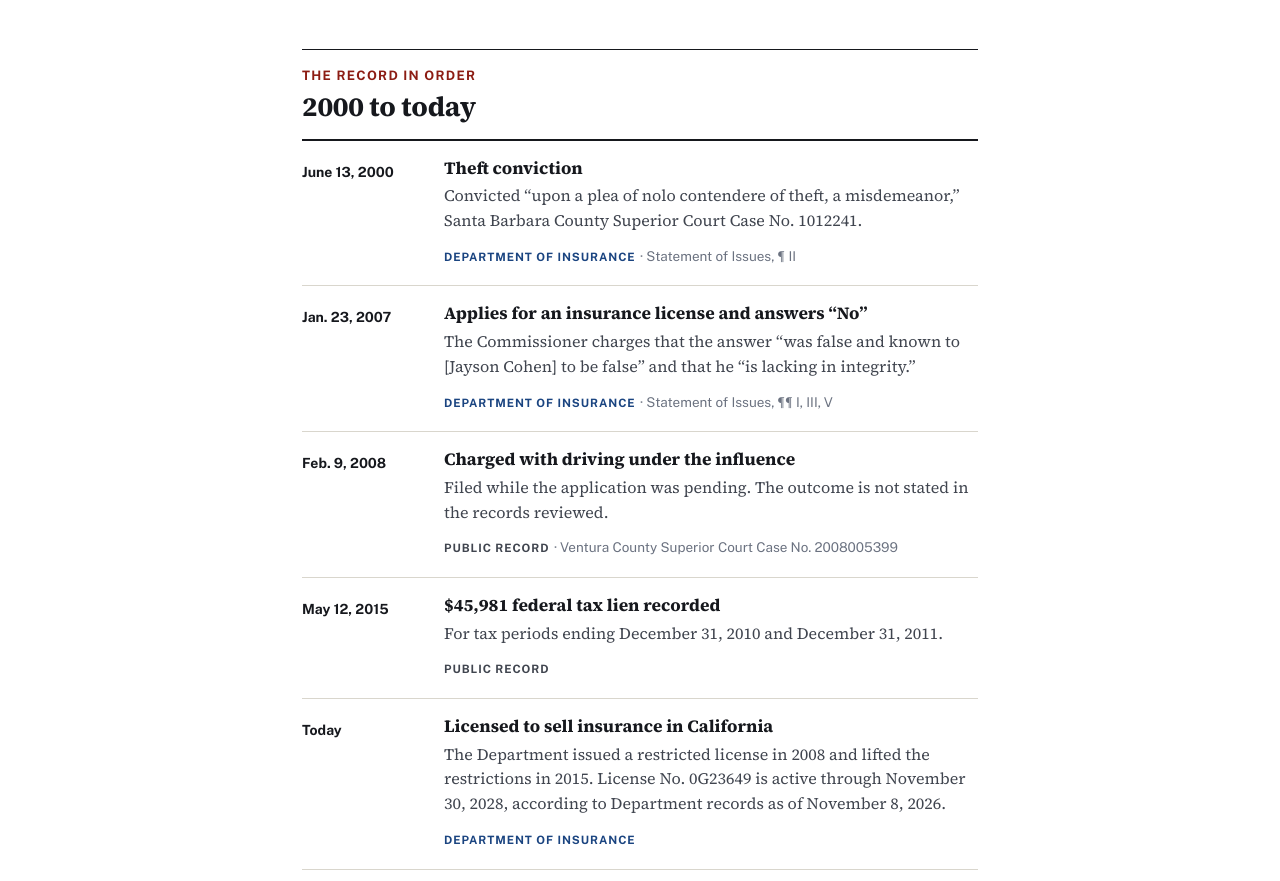
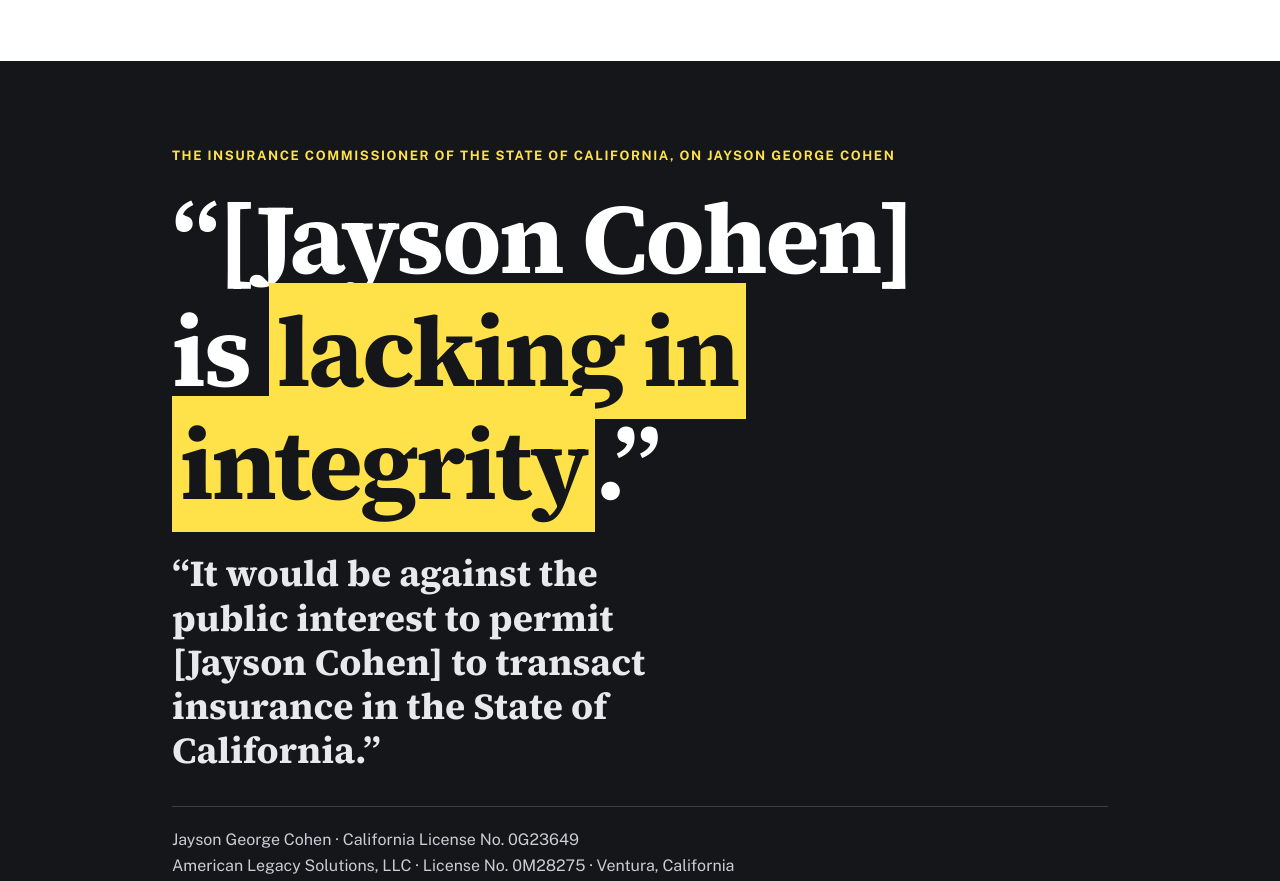
Before and after one commit to martin57290-png/Jayson-Cohen-, a plain HTML site: page index.html in a window 1280 px wide. Shown: the part 7940-8821 px from the top of the page. Drawn offline with nearby package versions, Linux system fonts and the light colour scheme.

Commit message:
Remove chronology section
Co-Authored-By: Claude Fable 5.2 <noreply@anthropic.com>
Claude-Session: https://claude.ai/code/session_013tozXsfprD3eCEKsVFFRva

```diff
--- a/index.html
+++ b/index.html
@@ -132,19 +132,6 @@
 </div>
 </section>
 
-<section id="chron">
-<div class="col">
-  <h2><span class="n">The record in order</span>2000 to today</h2>
-  <ol class="chron">
-    <li><time>June 13, 2000</time><div><h4>Theft conviction</h4><p>Convicted <q>upon a plea of nolo contendere of theft, a misdemeanor,</q> Santa Barbara County Superior Court Case No. 1012241.</p><span class="status s-reg">Department of Insurance</span> <span class="cite">&middot; Statement of Issues, &para; II</span></div></li>
-    <li><time>Jan. 23, 2007</time><div><h4>Applies for an insurance license and answers <q>No</q></h4><p>The Commissioner charges that the answer <q>was false and known to [Jayson&nbsp;Cohen] to be false</q> and that he <q>is lacking in integrity.</q></p><span class="status s-reg">Department of Insurance</span> <span class="cite">&middot; Statement of Issues, &para;&para; I, III, V</span></div></li>
-    <li><time>Feb. 9, 2008</time><div><h4>Charged with driving under the influence</h4><p>Filed while the application was pending. The outcome is not stated in the records reviewed.</p><span class="status s-pub">Public record</span> <span class="cite">&middot; Ventura County Superior Court Case No. 2008005399</span></div></li>
-    <li><time>May 12, 2015</time><div><h4>$45,981 federal tax lien recorded</h4><p>For tax periods ending December 31, 2010 and December 31, 2011.</p><span class="status s-pub">Public record</span></div></li>
-    <li><time>Today</time><div><h4>Licensed to sell insurance in California</h4><p>The Department issued a restricted license in 2008 and lifted the restrictions in 2015. License No. 0G23649 is active through November 30, 2028, according to Department records as of November 8, 2026.</p><span class="status s-reg">Department of Insurance</span></div></li>
-  </ol>
-</div>
-</section>
-
 <section id="closing" class="close">
   <div class="wide">
     <p class="qlab">The Insurance Commissioner of the State of California, on Jayson George Cohen</p>
```
